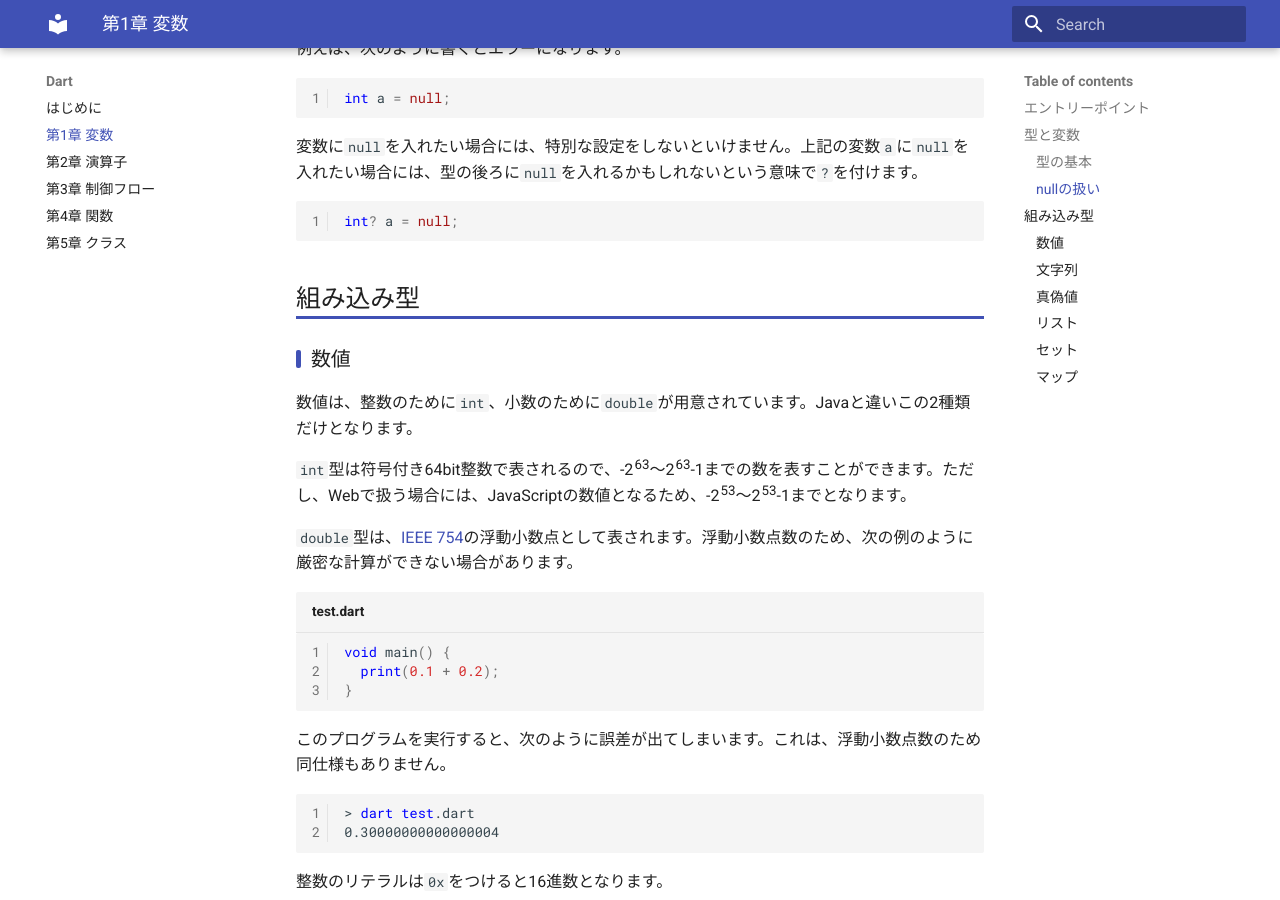
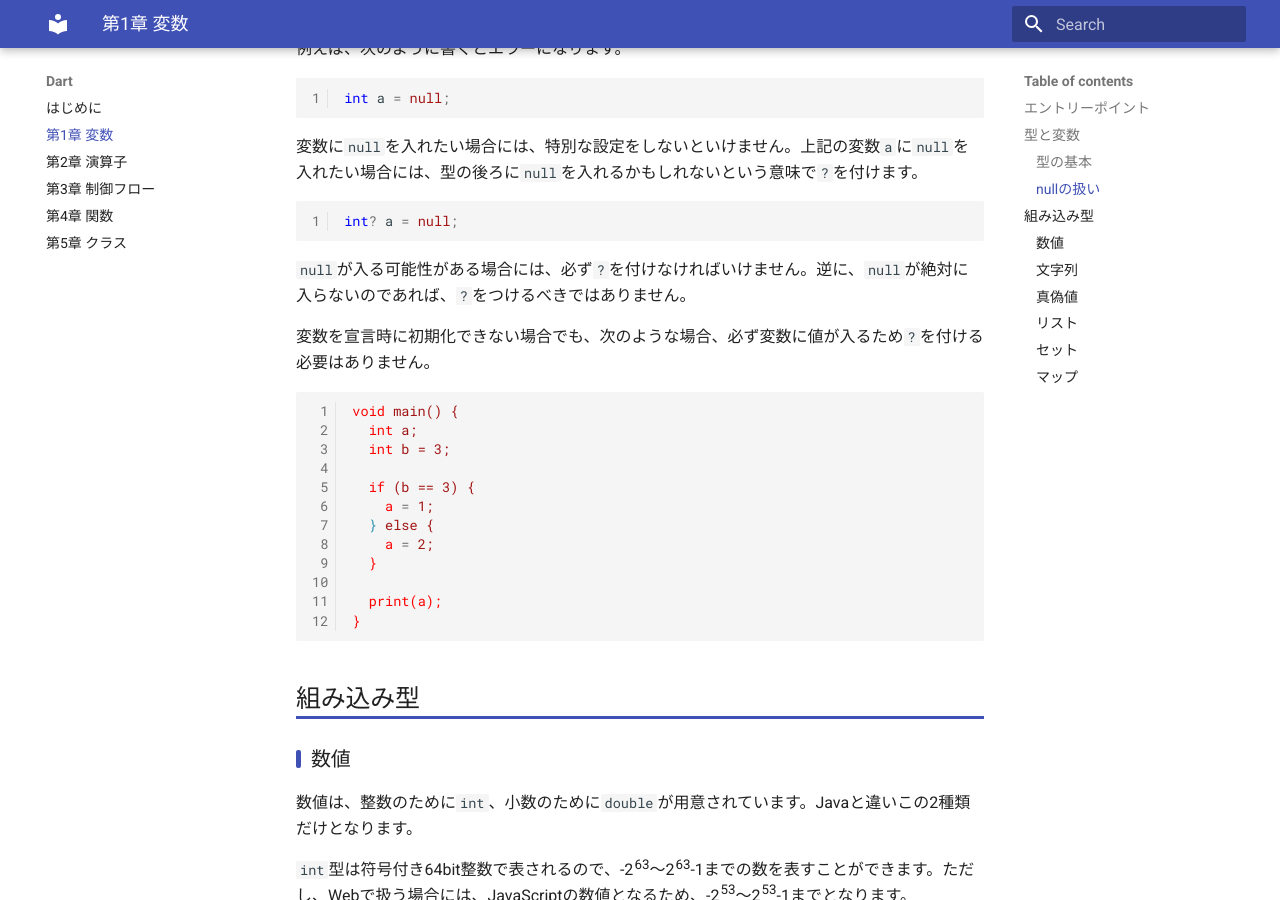
Before and after one commit to webarata3/doc-Flutter, an MkDocs documentation site: the page built from docs/dart01/index.md, in a window 1280 px wide and 900 px high, scrolled down 1512 px. Built offline with MkDocs 1.6.1 and Material for MkDocs 9.7.7, drawn with Linux system fonts in a browser that asks for light colours.

Commit message:
nullの扱い追記

````diff
--- a/docs/dart01/index.md
+++ b/docs/dart01/index.md
@@ -67,10 +67,24 @@ int a = null;
 int? a = null;
 ```
 
+`null`が入る可能性がある場合には、必ず`?`を付けなければいけません。逆に、`null`が絶対に入らないのであれば、`?`をつけるべきではありません。
 
+変数を宣言時に初期化できない場合でも、次のような場合、必ず変数に値が入るため`?`を付ける必要はありません。
 
+```dart
+void main() {
+  int a;
+  int b = 3;
 
+  if (b == 3) {
+    a = 1;
+  } else {
+    a = 2;
+  }
 
+  print(a);
+}
+```
 
 ## 組み込み型
 
````
